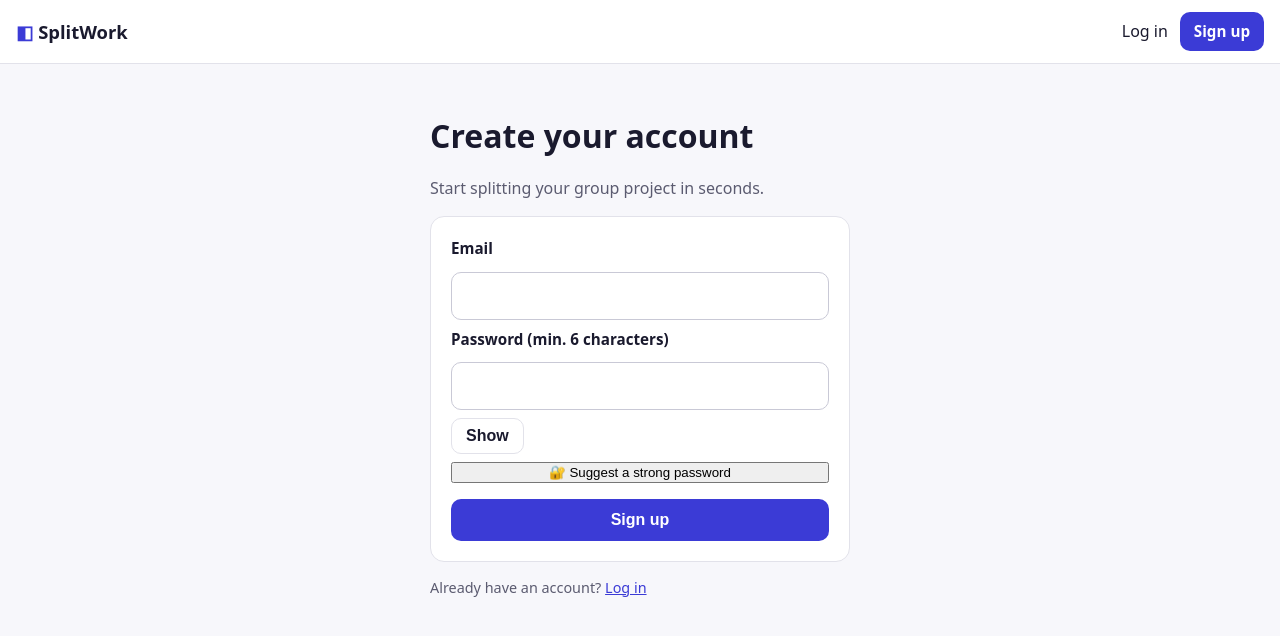
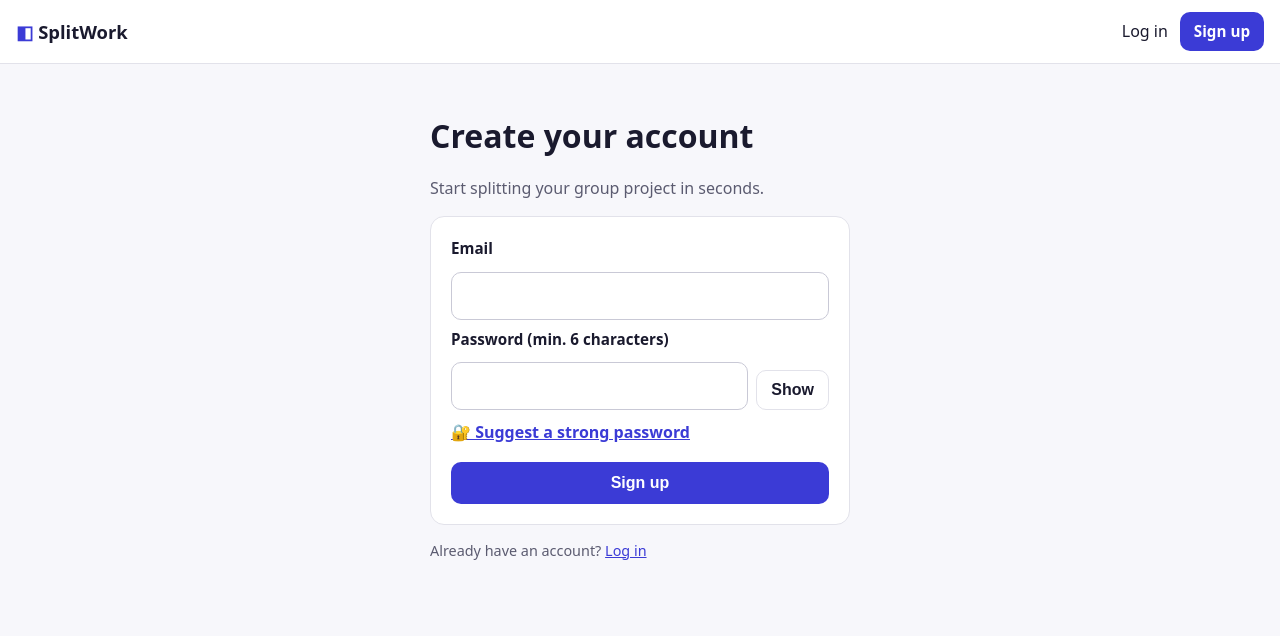
Before and after one commit to evamschuppe-ship-it/splitwork, a Next.js app: page /signup in a window 1280 px wide. Shown: the top 636 px of the page. Built offline with nearby package versions, Linux system fonts and the light colour scheme; no server answers.

Commit message:
Add files via upload

```diff
--- a/app/globals.css
+++ b/app/globals.css
@@ -114,3 +114,7 @@ select:disabled { opacity: .6; }
 .preview summary { cursor: pointer; font-weight: 600; }
 .preview li { margin: 8px 0; }
 .team-card { background: #f3f3ff; }
+.pw-row { display: flex; gap: 8px; }
+.pw-row input { flex: 1; min-width: 0; }
+.pw-toggle { flex: none; }
+.linkish { align-self: flex-start; background: none; border: 0; padding: 2px 0; color: var(--primary); font: inherit; font-weight: 600; cursor: pointer; text-decoration: underline; }
```
